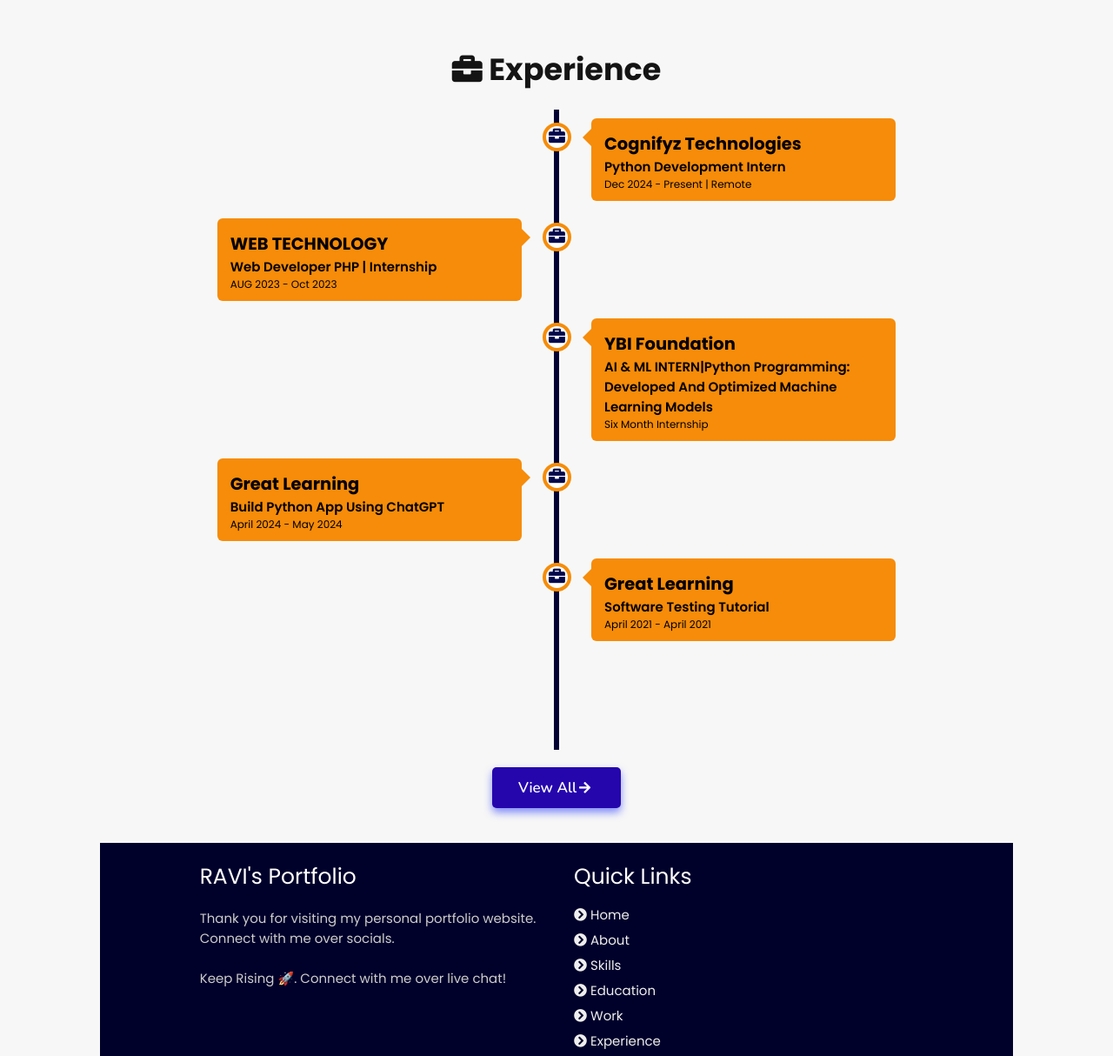
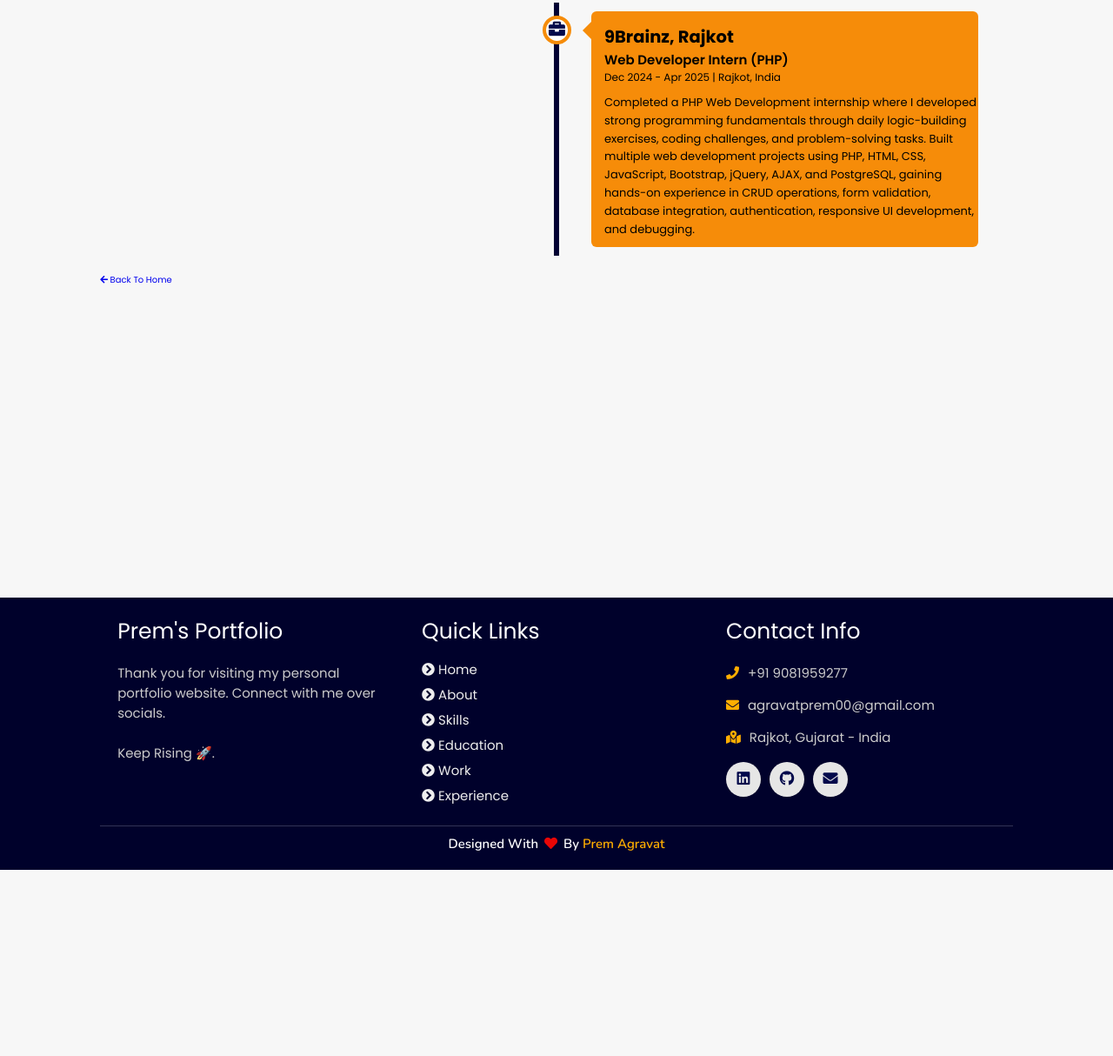
Before and after one commit to Prem-Agravat/Portfolio-Website, a plain HTML site: page experience/index.html in a window 1280 px wide. Shown: the part 163-1377 px from the top of the page at 87% size. After the commit the page ends 1163 px from the top, so only its background shows below. Drawn offline with nearby package versions, Linux system fonts and the light colour scheme.

Commit message:
Clean up Ravi Gohel references, update 404, experience, and README.md

```diff
--- a/experience/index.html
+++ b/experience/index.html
@@ -9,13 +9,13 @@
     <link rel="stylesheet" href="https://cdnjs.cloudflare.com/ajax/libs/font-awesome/5.15.3/css/all.min.css" integrity="sha512-iBBXm8fW90+nuLcSKlbmrPcLa0OT92xO1BIsZ+ywDWZCvqsWgccV3gFoRBv0z+8dLJgyAHIhR35VZc2oM/gI1w==" crossorigin="anonymous" referrerpolicy="no-referrer" />
     <link id='favicon' rel="shortcut icon" href="/assets/images/favicon.png" type="image/x-png">
 
-    <title>Experience | Portfolio Ravi Gohel</title>
+    <title>Experience | Portfolio Prem Agravat</title>
 </head>
 <body oncontextmenu="return false">
 
 <!-- navbar starts -->
 <header>
-        <a href="/" class="logo"><i class="fab fa-node-js"></i> Jigar</a>
+        <a href="/" class="logo"><i class="fab fa-node-js"></i> Prem</a>
 
         <div id="menu" class="fas fa-bars"></div>
         <nav class="navbar">
@@ -40,91 +40,28 @@
       <span>every experience in your life is being orchestrated to teach you something you need to know to move forward.</span>
   </div>
 
-  <section class="experience" id="experience">
-
-    <h2 class="heading"><i class="fas fa-briefcase"></i> Experience </h2>
-
   <div class="timeline">
 
     <div class="container right">
       <div class="content">
         <div class="tag">
-            <h2>Cognifyz Technologies</h2>
+          <h2>9Brainz, Rajkot</h2>
         </div>
         <div class="desc">
-              <h3>Python Development Intern</h3>
-              <p>Dec 2024 - Present | Remote</p>
+            <h3>Web Developer Intern (PHP)</h3>
+            <p>Dec 2024 - Apr 2025 | Rajkot, India</p>
+            <p style="margin-top: 1rem; font-size: 1.3rem; line-height: 1.6; text-transform: none;">Completed a PHP Web Development internship where I developed strong programming fundamentals through daily logic-building exercises, coding challenges, and problem-solving tasks. Built multiple web development projects using PHP, HTML, CSS, JavaScript, Bootstrap, jQuery, AJAX, and PostgreSQL, gaining hands-on experience in CRUD operations, form validation, database integration, authentication, responsive UI development, and debugging.</p>
         </div>
       </div>
     </div>
 
-      <div class="container left">
-        <div class="content">
-          <div class="tag">
-            <h2> WEB TECHNOLOGY</h2>
-          </div>
-          <div class="desc">
-              <h3>Web Developer PHP | Internship</h3>
-              <p>AUG 2023 - Oct 2023</p>
-          </div>
-        </div>
   </div>
 
-      <div class="container right">
-        <div class="content">
-          <div class="tag">
-            <h2> YBI Foundation </h2>
-          </div>
-          <div class="desc">
-              <h3>  AI & ML INTERN|Python Programming: Developed and optimized machine learning models</h3>
-              <p> six month Internship</p>
-          </div>
-        </div>
-      </div>
-
-      <div class="container left">
-        <div class="content">
-          <div class="tag">
-            <h2>Great learning</h2>
-          </div>
-          <div class="desc">
-              <h3>Build Python app using ChatGPT</h3>
-              <p>April 2024 - May 2024</p>
-          </div>
-        </div>
-      </div>
-
-      <div class="container right">
-        <div class="content">
-          <div class="tag">
-            <h2>Great learning</h2>
-          </div>
-          <div class="desc">
-              <h3>Software Testing Tutorial</h3>
-              <p>April 2021 - April 2021</p>
-          </div>
-        </div>
-      </div>
-
-      <div class="container left">
-        <div class="content">
-          <div class="tag">
-            <h2>great learning</h2>
-          </div>
-          <div class="desc">
-              <h3>MySQL Basics  | Internship</h3>
-              <p>March 2024 - April 2024</p>
-          </div>
-        </div>
-      </div>
-    </div>
-
-    <div class="morebtn">
-      <a href="/experience" class="btn"><span>View All</span>
-        <i class="fas fa-arrow-right"></i>
+  <div class="backbtn">
+    <a href="/#experience" class="btn">
+        <i class="fas fa-arrow-left"></i>
+        <span>Back to Home</span>
     </a>
-    </div>
-
   </div>
 
 </section>
@@ -136,8 +73,8 @@
   <div class="box-container">
 
       <div class="box">
-          <h3>RAVI's Portfolio</h3>
-          <p>Thank you for visiting my personal portfolio website. Connect with me over socials. <br/> <br/> Keep Rising 🚀. Connect with me over live chat!</p>
+          <h3>Prem's Portfolio</h3>
+          <p>Thank you for visiting my personal portfolio website. Connect with me over socials. <br/> <br/> Keep Rising 🚀.</p>
       </div>
 
       <div class="box">
@@ -152,26 +89,24 @@
 
       <div class="box">
           <h3>contact info</h3>
-          <p> <i class="fas fa-phone"></i>+91 6355695018</p>
-          <p> <i class="fas fa-envelope"></i>ravi.n.gohel811@gmail.com</p>
-          <p> <i class="fas fa-map-marked-alt"></i>Rajkot , Gujarat</p>
+          <p> <i class="fas fa-phone"></i>+91 9081959277</p>
+          <p> <i class="fas fa-envelope"></i>agravatprem00@gmail.com</p>
+          <p> <i class="fas fa-map-marked-alt"></i>Rajkot, Gujarat - India</p>
           <div class="share">
-
-            <a href=" https://www.linkedin.com/in/ravi-gohel-733172245/" class="fab fa-linkedin" target="_blank"></a>
-            <a href="https://github.com/GohelR" class="fab fa-github" target="_blank"></a>
-            <a href="mailto:ravi.n.gohel811@gmail.com" class="fas fa-envelope" target="_blank"></a>
+            <a href="https://www.linkedin.com/in/prem-agravat/" class="fab fa-linkedin" target="_blank"></a>
+            <a href="https://github.com/Prem-Agravat" class="fab fa-github" target="_blank"></a>
+            <a href="mailto:agravatprem00@gmail.com" class="fas fa-envelope" target="_blank"></a>
           </div>
       </div>
   </div>
 
-  <h1 class="credit">Designed with <i class="fa fa-heart pulse"></i> by <a href=" https://www.linkedin.com/in/ravi-gohel-733172245/"> Ravi Gohel</a></h1>
+  <h1 class="credit">Designed with <i class="fa fa-heart pulse"></i> by <a href="https://www.linkedin.com/in/prem-agravat/"> Prem Agravat</a></h1>
 
 </section>
 <!-- footer section ends -->
 
 <!-- scroll top btn -->
 <a href="#experience" class="fas fa-angle-up" id="scroll-top"></a>
-<!-- scroll back to top -->
 
 
 <!-- ==== ALL MAJOR JAVASCRIPT CDNS STARTS ==== -->
--- a/experience/script.js
+++ b/experience/script.js
@@ -65,7 +65,7 @@ document.onkeydown = function(e) {
 document.addEventListener('visibilitychange',
 function(){
     if(document.visibilityState === "visible"){
-        document.title = "Experience | Portfolio Ravi Gohel";
+        document.title = "Experience | Portfolio Prem Agravat";
         $("#favicon").attr("href","/assets/images/favicon.png");
     }
     else {
```
Also changed, not shown: 404.html (+10 -11 lines), README.md. Lines whose indentation alone changed are shown as unchanged.
